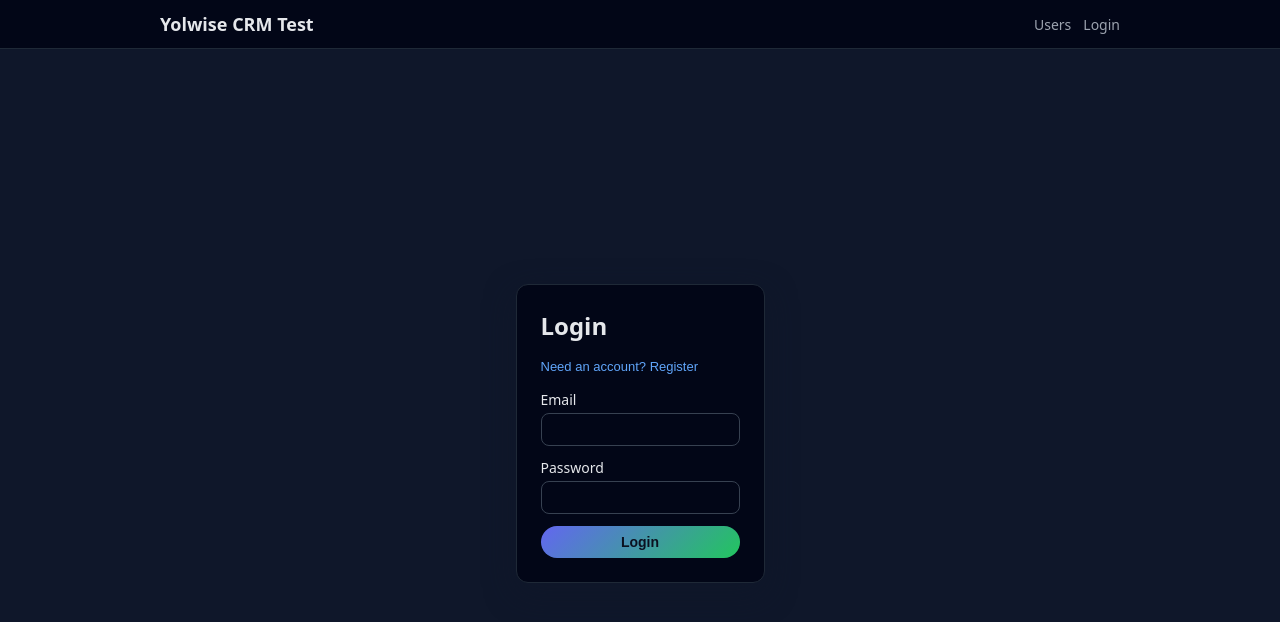
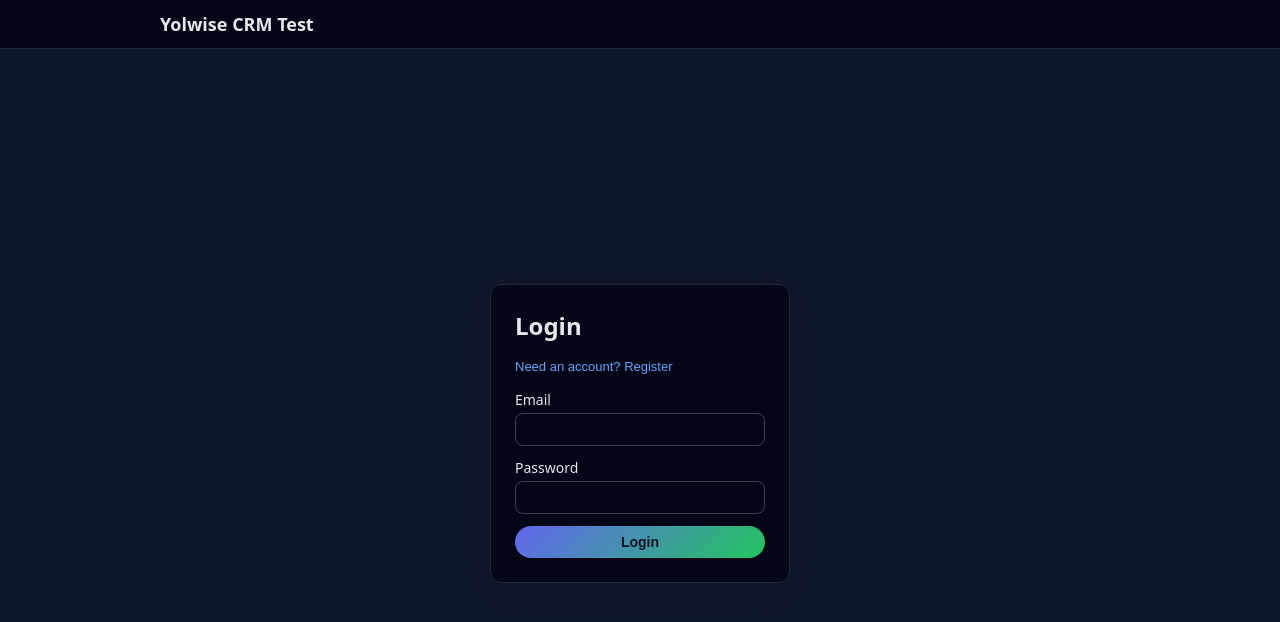
Before and after one commit to PNik1ta/yolwise-crm-test, a Next.js app in the folder frontend/: page /login in a window 1280 px wide. Shown: the top 622 px of the page. Built offline with nearby package versions, Linux system fonts and the light colour scheme; no server answers.

Commit message:
improve(front): change form width and remove unnecessary nav

```diff
--- a/frontend/src/app/globals.scss
+++ b/frontend/src/app/globals.scss
@@ -71,6 +71,7 @@ body {
 	padding: 24px;
 	width: 100%;
 	max-width: 400px;
+	min-width: 250px;
 	box-shadow: 0 10px 30px rgba(15, 23, 42, 0.7);
 
 	h2 {
--- a/frontend/src/app/layout.tsx
+++ b/frontend/src/app/layout.tsx
@@ -15,10 +15,6 @@ export default function RootLayout({ children }: { children: ReactNode }) {
 					<header className="app-header">
 						<div className="app-header-inner">
 							<h1>Yolwise CRM Test</h1>
-							<nav>
-								<Link href="/">Users</Link>
-								<Link href="/login">Login</Link>
-							</nav>
 						</div>
 					</header>
 					<main className="app-main">{children}</main>
```
